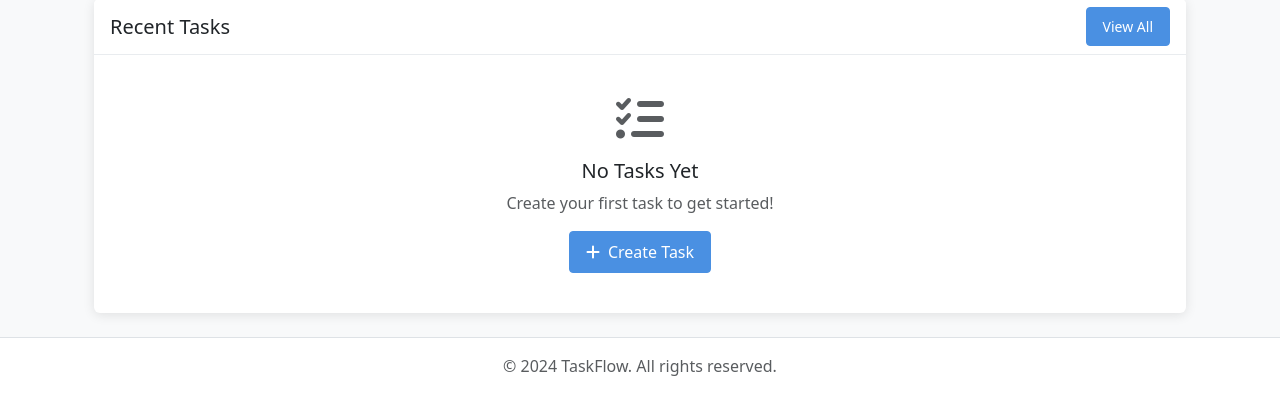
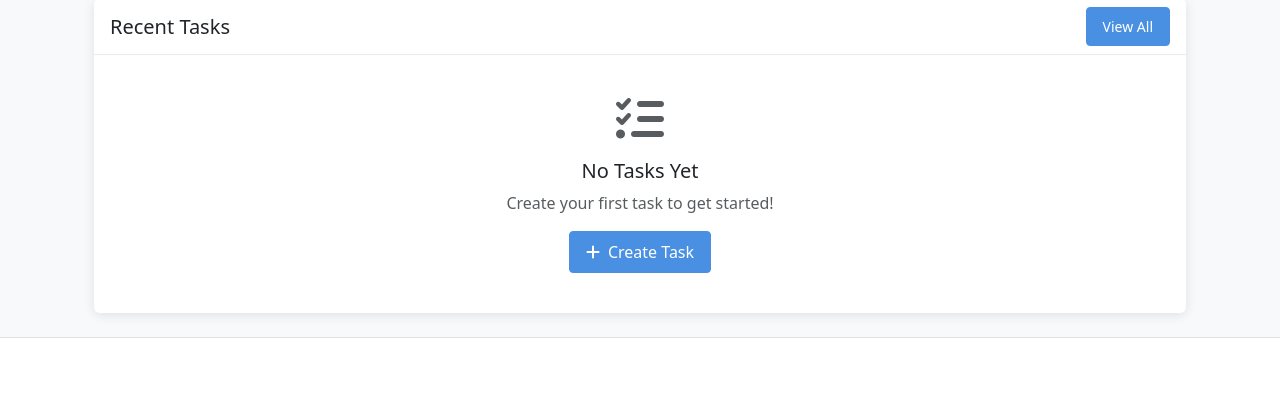
Before and after one commit to dwharve/TaskFlow, a Flask app: page /dashboard in a window 1280 px wide. Shown: the part 415-809 px from the top of the page. Run offline with Flask 3, Linux system fonts and the light colour scheme; the visitor is signed in with stand-in values (Sample User, id 1); data comes from the database, SQL or seed files in the repository; data that the repository does not hold is empty; some libraries are stand-ins or nearby versions.

Commit message:
Update base.html

```diff
--- a/templates/base.html
+++ b/templates/base.html
@@ -107,7 +107,7 @@
     <!-- Footer -->
     <footer class="footer mt-auto py-3 bg-white border-top">
         <div class="container text-center">
-            <span class="text-muted">© 2024 TaskFlow. All rights reserved.</span>
+            <span class="text-muted">&nbsp;</span>
         </div>
     </footer>
 
```
